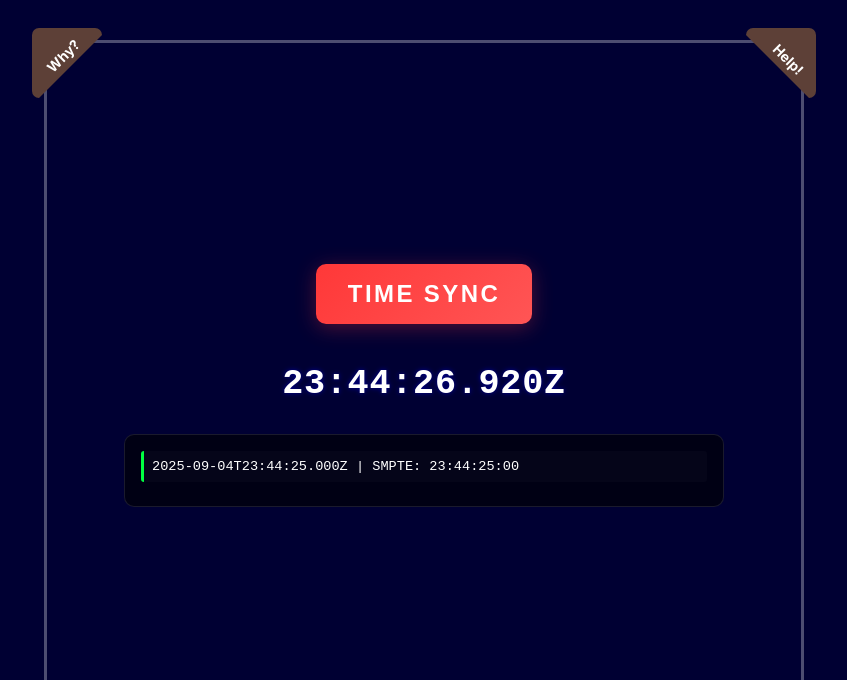
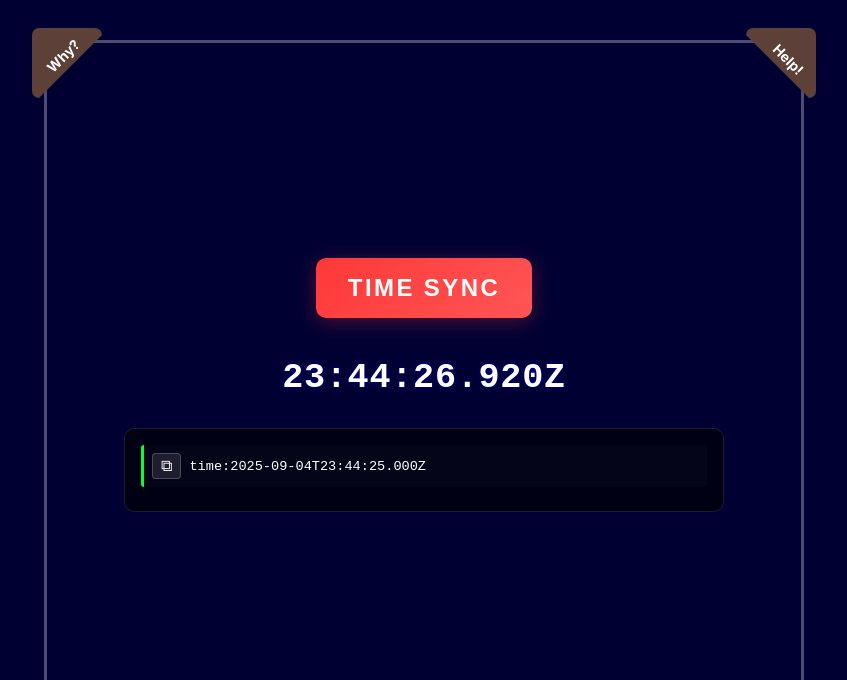
Before and after one commit to smurp/timesync.app, a plain HTML site: page index.html in a window 1280 px wide. Both pictures are taken after a click on the button "TIME SYNC". Shown: the top 680 px of the page, without its empty margins (216-1063 px from the left). Drawn offline with Linux system fonts and the light colour scheme.

Commit message:
remove SMTPE and convert to the new time: URI with copy button

```diff
--- a/index.html
+++ b/index.html
@@ -148,6 +148,41 @@
             border-radius: 3px;
             word-break: break-all;
             color: #ffffff;
+            display: flex;
+            align-items: center;
+            gap: 8px;
+        }
+
+        .copy-button {
+            background: rgba(255, 255, 255, 0.1);
+            border: 1px solid rgba(255, 255, 255, 0.2);
+            color: #ffffff;
+            padding: 4px 8px;
+            border-radius: 4px;
+            cursor: pointer;
+            font-size: 16px;
+            transition: all 0.2s ease;
+            flex-shrink: 0;
+            line-height: 1;
+        }
+
+        .copy-button:hover {
+            background: rgba(0, 100, 255, 0.3);
+            border-color: rgba(0, 100, 255, 0.5);
+        }
+
+        .copy-button:active {
+            transform: scale(0.95);
+        }
+
+        .copy-button.copied {
+            background: rgba(0, 255, 65, 0.3);
+            border-color: rgba(0, 255, 65, 0.5);
+        }
+
+        .time-uri {
+            font-family: 'Courier New', monospace;
+            flex: 1;
         }
 
         /* Help dialog styles */
@@ -496,14 +531,19 @@
             osc.stop(now + 0.01);
         }
 
-        // Convert to SMPTE timecode (fixed at 30fps non-drop)
-        function toSMPTE(date) {
-            const hours = date.getUTCHours().toString().padStart(2, '0');
-            const minutes = date.getUTCMinutes().toString().padStart(2, '0');
-            const seconds = date.getUTCSeconds().toString().padStart(2, '0');
-            const ms = date.getUTCMilliseconds();
-            const frames = Math.floor((ms / 1000) * 30);
-            return `${hours}:${minutes}:${seconds}:${frames.toString().padStart(2, '0')}`;
+        // Copy to clipboard with visual feedback
+        function copyToClipboard(text, button) {
+            navigator.clipboard.writeText(text).then(() => {
+                button.classList.add('copied');
+                const originalText = button.textContent;
+                button.textContent = '✓';
+                setTimeout(() => {
+                    button.classList.remove('copied');
+                    button.textContent = originalText;
+                }, 1500);
+            }).catch(err => {
+                console.error('Failed to copy:', err);
+            });
         }
 
         // Convert number to word
@@ -553,9 +593,24 @@
             entry.className = 'log-entry';
 
             const isoTime = time.toISOString();
-            const smpteTime = toSMPTE(time);
+            const timeUri = `time:${isoTime}`;
 
-            entry.innerHTML = `${isoTime} | SMPTE: ${smpteTime}`;
+            // Create copy button
+            const copyBtn = document.createElement('button');
+            copyBtn.className = 'copy-button';
+            copyBtn.textContent = '⧉';
+            copyBtn.title = 'Copy time URI';
+            copyBtn.addEventListener('click', () => {
+                copyToClipboard(timeUri, copyBtn);
+            });
+
+            // Create time URI span
+            const timeSpan = document.createElement('span');
+            timeSpan.className = 'time-uri';
+            timeSpan.textContent = timeUri;
+
+            entry.appendChild(copyBtn);
+            entry.appendChild(timeSpan);
 
             logArea.insertBefore(entry, logArea.firstChild);
 
@@ -566,7 +621,7 @@
 
             console.log('TimeSync:', {
                 iso: isoTime,
-                smpte: smpteTime,
+                uri: timeUri,
                 milliseconds: time.getMilliseconds()
             });
         }
```
Also changed, not shown: manifest.json.
